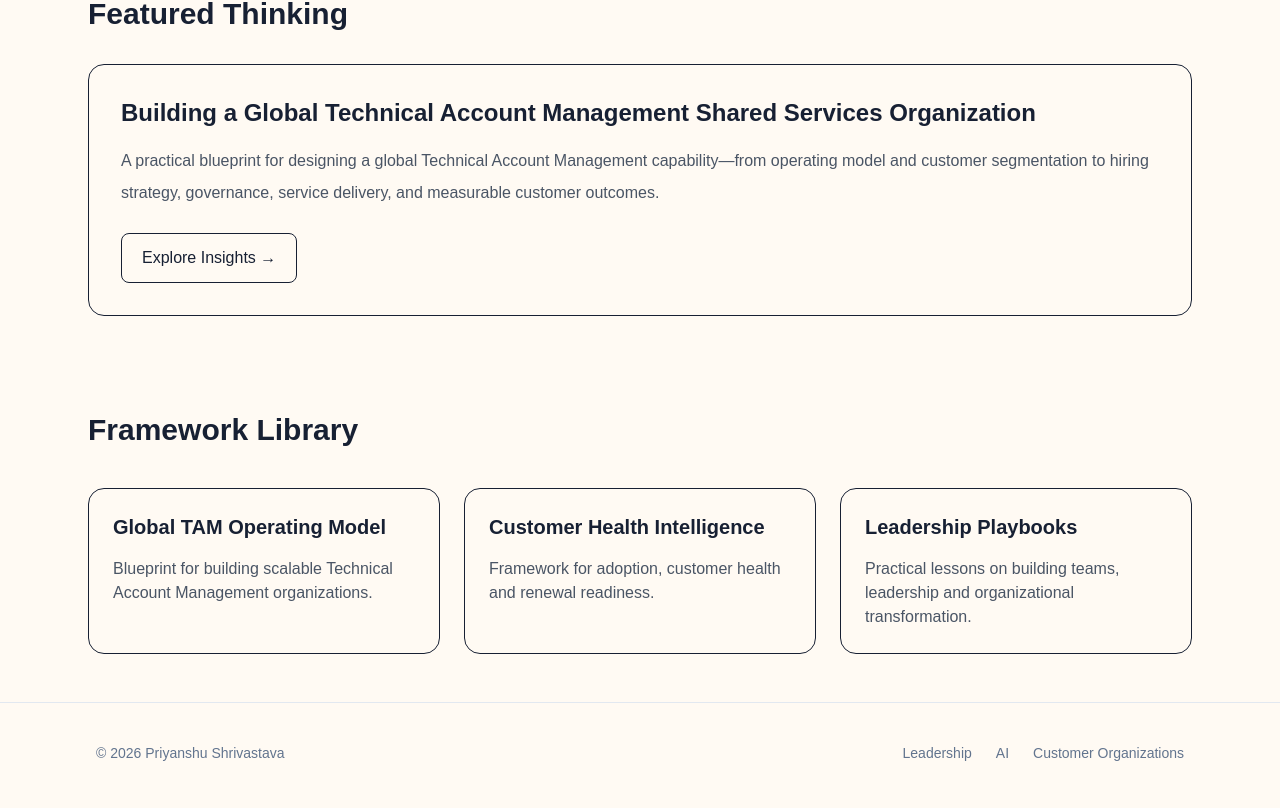
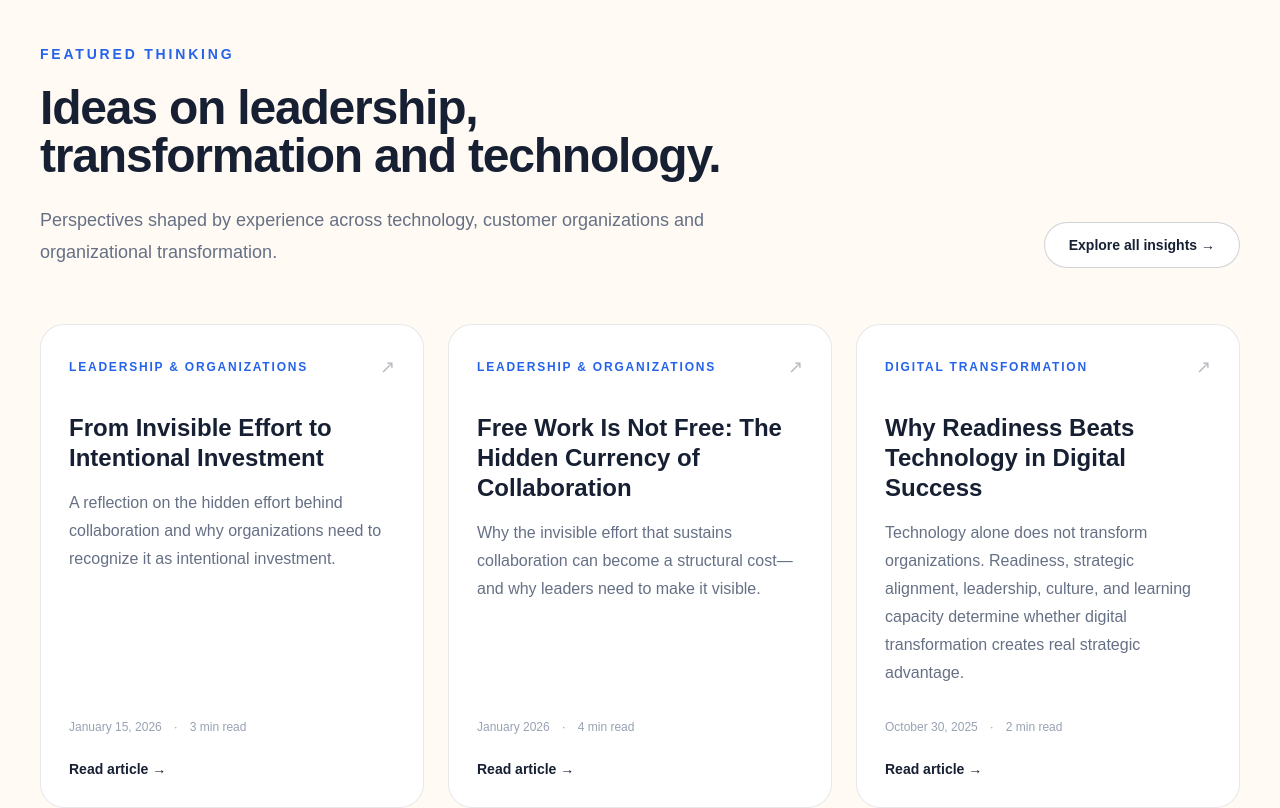
Before and after one commit to ps-leadership/executive-platform, a Next.js app: page / in a window 1280 px wide. Shown: the part 1892-2700 px from the top of the page. Built offline with nearby package versions, Linux system fonts and the light colour scheme.

Commit message:
feat: add data-driven featured thinking

```diff
--- a/components/FeaturedThinking.tsx
+++ b/components/FeaturedThinking.tsx
@@ -1,25 +1,83 @@
 import Link from "next/link";
+import { articles } from "@/data/articles";
+
+const featuredSlugs = [
+  "from-invisible-effort-to-intentional-investment",
+  "free-work-is-not-free",
+  "why-readiness-beats-technology-in-digital-success",
+];
+
 export default function FeaturedThinking() {
+  const featuredArticles = featuredSlugs
+    .map((slug) => articles.find((article) => article.slug === slug))
+    .filter((article) => article !== undefined);
+
   return (
-    <section className="mx-auto max-w-6xl px-6 py-12">
-      <h2 className="text-3xl font-bold">Featured Thinking</h2>
+    <section className="bg-[#fffaf3]">
+      <div className="mx-auto max-w-7xl px-8 py-24 md:px-10">
 
-      <div className="mt-8 rounded-2xl border p-8">
-        <h3 className="text-2xl font-semibold">
-          Building a Global Technical Account Management Shared Services Organization
-        </h3>
+        <div className="flex flex-col justify-between gap-6 md:flex-row md:items-end">
+          <div className="max-w-3xl">
+            <p className="text-sm font-semibold uppercase tracking-[0.2em] text-[#2563eb]">
+              Featured Thinking
+            </p>
 
-        <p className="mt-4 text-gray-600 leading-8">
-          A practical blueprint for designing a global Technical Account
-          Management capability—from operating model and customer segmentation
-          to hiring strategy, governance, service delivery, and measurable
-          customer outcomes.
-        </p>
+            <h2 className="mt-5 text-4xl font-semibold tracking-tight text-[#172033] md:text-5xl">
+              Ideas on leadership, transformation and technology.
+            </h2>
 
-        <Link href="/insights"
-          className="mt-6 inline-block rounded-lg border px-5 py-3 transition hover:bg-slate-100">
-        Explore Insights →
-        </Link>
+            <p className="mt-6 text-lg leading-8 text-[#667085]">
+              Perspectives shaped by experience across technology,
+              customer organizations and organizational transformation.
+            </p>
+          </div>
+
+          <Link
+            href="/insights"
+            className="inline-flex shrink-0 rounded-full border border-[#172033]/20 bg-white px-6 py-3 text-sm font-semibold text-[#172033] transition hover:border-[#2563eb] hover:text-[#2563eb]"
+          >
+            Explore all insights →
+          </Link>
+        </div>
+
+        <div className="mt-14 grid gap-6 lg:grid-cols-3">
+          {featuredArticles.map((article) => (
+            <Link
+              key={article.slug}
+              href={`/insights/${article.slug}`}
+              className="group flex h-full flex-col rounded-3xl border border-[#172033]/10 bg-white p-7 transition duration-300 hover:-translate-y-1 hover:shadow-xl"
+            >
+              <div className="flex items-center justify-between">
+                <span className="text-xs font-semibold uppercase tracking-[0.15em] text-[#2563eb]">
+                  {article.category}
+                </span>
+
+                <span className="text-lg text-[#172033]/30 transition group-hover:translate-x-1 group-hover:text-[#2563eb]">
+                  ↗
+                </span>
+              </div>
+
+              <h3 className="mt-8 text-2xl font-semibold leading-tight text-[#172033]">
+                {article.title}
+              </h3>
+
+              <p className="mt-4 flex-1 text-base leading-7 text-[#667085]">
+                {article.excerpt}
+              </p>
+
+              <div className="mt-8 flex items-center gap-3 text-xs font-medium text-[#98a2b3]">
+                <span>{article.date}</span>
+                <span>·</span>
+                <span>{article.readingTime}</span>
+              </div>
+
+              <div className="mt-6 text-sm font-semibold text-[#172033] transition group-hover:text-[#2563eb]">
+                Read article →
+              </div>
+            </Link>
+          ))}
+        </div>
+
       </div>
     </section>
   );
```
